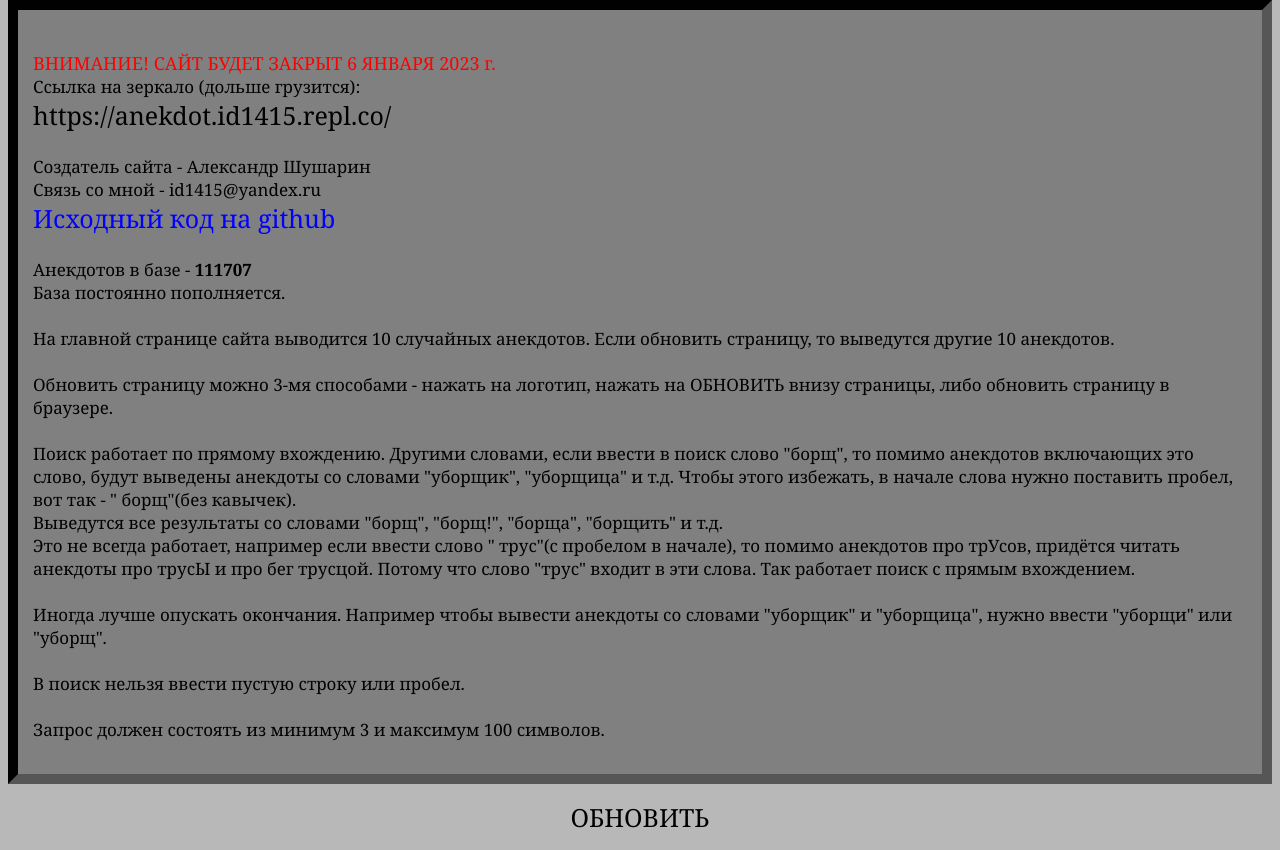
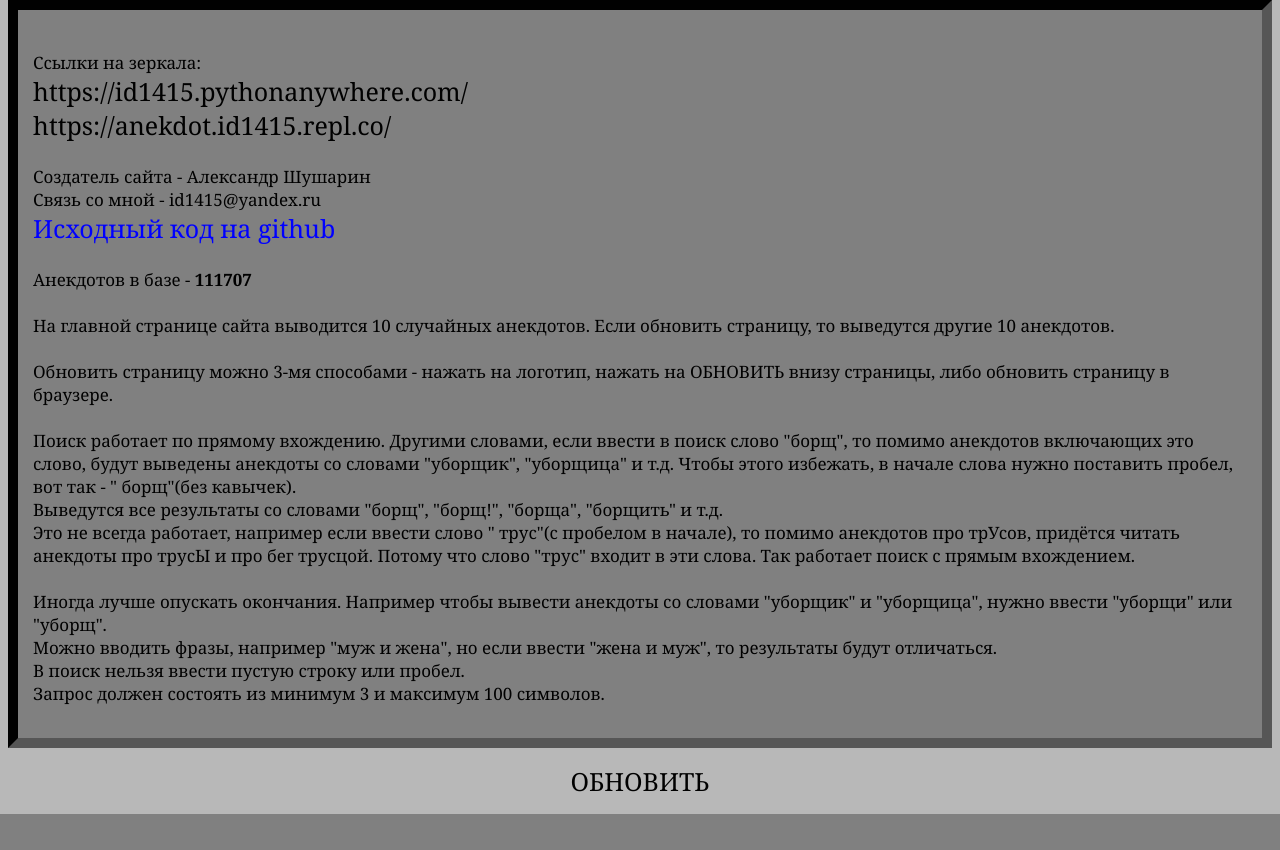
Before and after one commit to id1415/anekdot, a Flask app: page /about in a window 1280 px wide. Shown: the part 99-949 px from the top of the page. After the commit the page ends 913 px from the top, so only its background shows below. Run offline with Flask 2, Linux system fonts and the light colour scheme; parts of the project's set-up code (start-up, migrations or seed data) failed here and were passed over; some libraries are stand-ins or nearby versions.

Commit message:
ссылки для heroku

```diff
--- a/templates/about.html
+++ b/templates/about.html
@@ -12,7 +12,7 @@
 
 <body>
     <header>
-        <a href="https://id1415.pythonanywhere.com/">
+        <a href="https://id1415.herokuapp.com/">
             <img src="{{ url_for('static', filename= 'img/logo-0.png') }}" alt="Логотип">
         </a>
     </header>
@@ -20,8 +20,8 @@
         <section class="section-0">
             <div class="div-0">
                 <p class="some_text">
-                    <font color="red" size="4">ВНИМАНИЕ! САЙТ БУДЕТ ЗАКРЫТ 6 ЯНВАРЯ 2023 г.</font>
-                    Ссылка на зеркало (дольше грузится):
+                    Ссылки на зеркала:
+                    <a href="https://id1415.pythonanywhere.com/">https://id1415.pythonanywhere.com/</a>
                     <a href="https://anekdot.id1415.repl.co/">https://anekdot.id1415.repl.co/</a>
 
                     Создатель сайта - Александр Шушарин
@@ -29,7 +29,6 @@
                     <a class="code" href="https://github.com/id1415/anekdot">Исходный код на github</a>
 
                     Анекдотов в базе - <b>111707</b>
-                    База постоянно пополняется.
 
                     На главной странице сайта выводится 10 случайных анекдотов. Если обновить страницу, то выведутся другие 10 анекдотов.
 
@@ -40,9 +39,8 @@
                     Это не всегда работает, например если ввести слово " трус"(с пробелом в начале), то помимо анекдотов про трУсов, придётся читать анекдоты про трусЫ и про бег трусцой. Потому что слово "трус" входит в эти слова. Так работает поиск с прямым вхождением.
 
                     Иногда лучше опускать окончания. Например чтобы вывести анекдоты со словами "уборщик" и "уборщица", нужно ввести "уборщи" или "уборщ".
-
+                    Можно вводить фразы, например "муж и жена", но если ввести "жена и муж", то результаты будут отличаться.
                     В поиск нельзя ввести пустую строку или пробел.
-
                     Запрос должен состоять из минимум 3 и максимум 100 символов.
                 </p>
             </div>
@@ -51,7 +49,7 @@
         <section>
             <nav>
                 <ul>
-                    <li><a href="https://id1415.pythonanywhere.com/">ОБНОВИТЬ</a></li>
+                    <li><a href="https://id1415.herokuapp.com/">ОБНОВИТЬ</a></li>
                 </ul>
             </nav>
         </section>
--- a/templates/base.html
+++ b/templates/base.html
@@ -12,7 +12,7 @@
 
 <body>
     <header>
-        <a href="https://id1415.pythonanywhere.com/">
+        <a href="https://id1415.herokuapp.com/">
             <img src="{{ url_for('static', filename= 'img/logo-0.png') }}" alt="Логотип">
         </a>
     </header>
@@ -43,7 +43,7 @@
         <section>
             <nav>
                 <ul>
-                    <li><a href="https://id1415.pythonanywhere.com/">ОБНОВИТЬ</a>
+                    <li><a href="https://id1415.herokuapp.com/">ОБНОВИТЬ</a>
                         <br>
                         <a href="{{ url_for('about') }}">О САЙТЕ</a>
                     </li>
```
